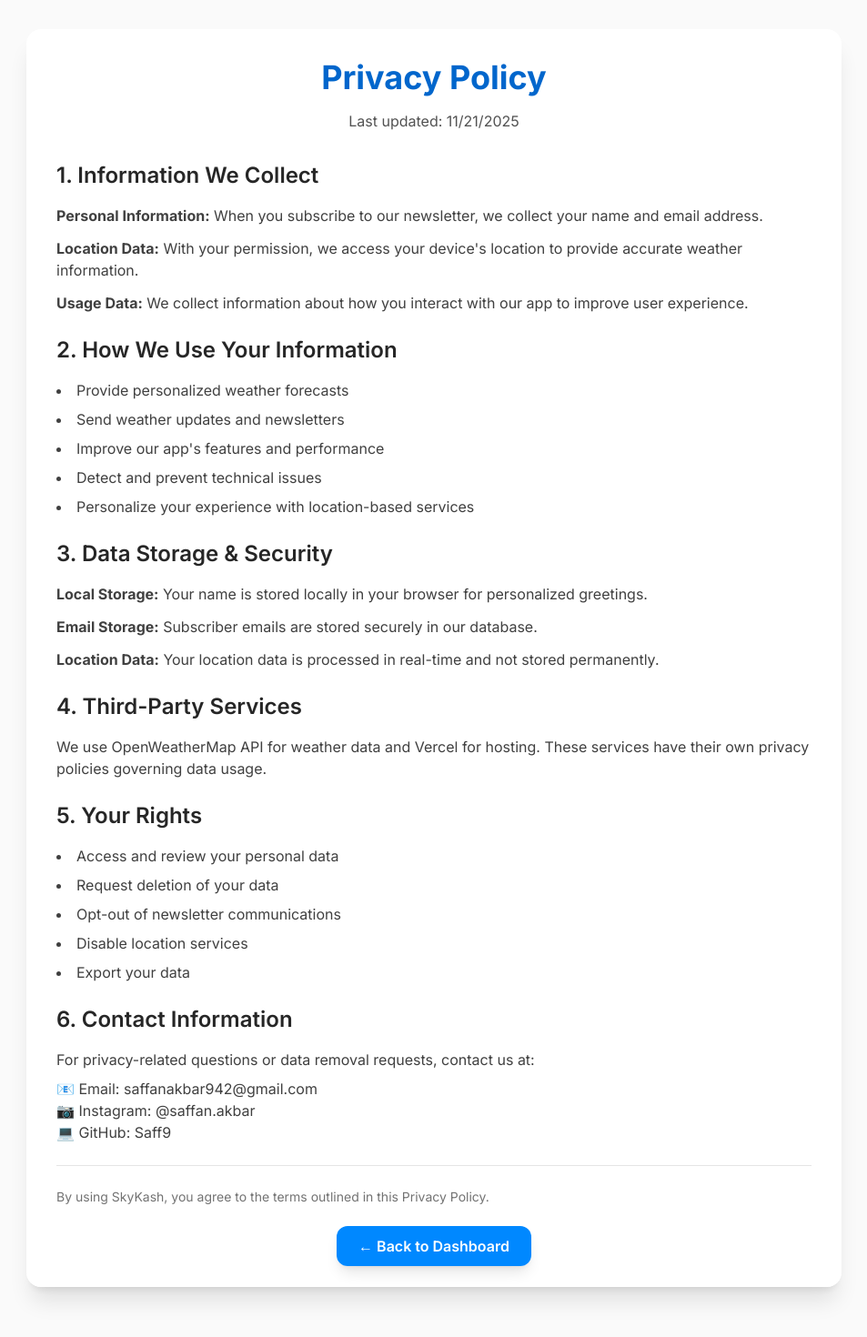
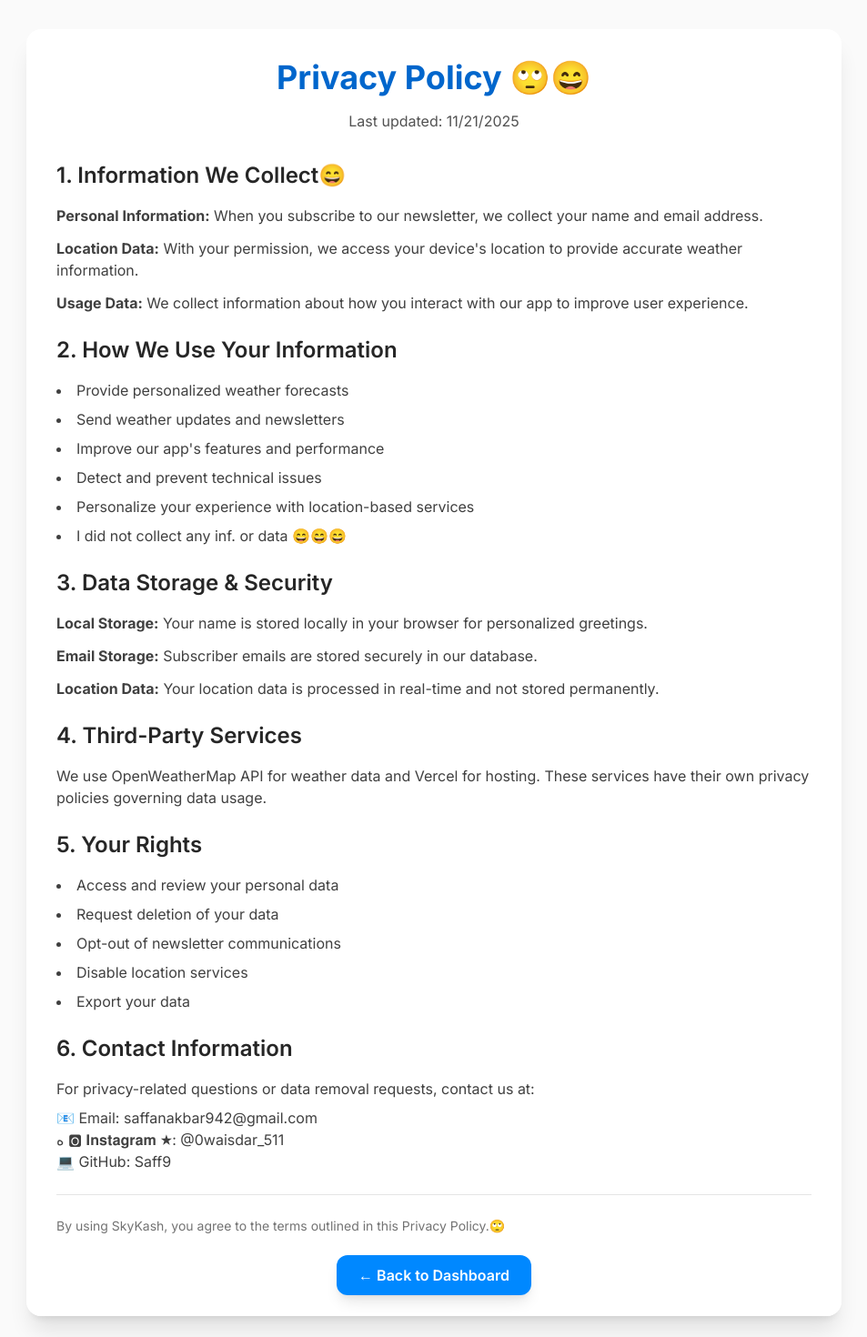
Before and after one commit to Saff9/SkyKash, a Next.js app: page /privacy in a window 1280 px wide. Shown: the top 1470 px of the page at 91% size, without its empty margins (163-1116 px from the left). Before the commit the page ends 1447 px from the top, so only its background shows below. Built offline with nearby package versions, Linux system fonts and the light colour scheme.

Commit message:
Update page.tsx

```diff
--- a/app/privacy/page.tsx
+++ b/app/privacy/page.tsx
@@ -5,7 +5,7 @@ export default function PrivacyPolicy() {
       <div className="max-w-4xl mx-auto card p-8">
         <div className="text-center mb-8">
           <h1 className="text-4xl font-bold text-kashmir-light-blue-600 dark:text-kashmir-dark-blue-400 mb-4">
-            Privacy Policy
+            Privacy Policy 🙄😄
           </h1>
           <p className="text-kashmir-light-neutral-600 dark:text-kashmir-dark-neutral-400">
             Last updated: {new Date().toLocaleDateString()}
@@ -15,7 +15,7 @@ export default function PrivacyPolicy() {
         <div className="space-y-6 text-kashmir-light-neutral-700 dark:text-kashmir-dark-neutral-300">
           <section>
             <h2 className="text-2xl font-semibold text-kashmir-light-neutral-800 dark:text-kashmir-dark-neutral-200 mb-4">
-              1. Information We Collect
+              1. Information We Collect😄
             </h2>
             <div className="space-y-3">
               <p>
@@ -40,6 +40,7 @@ export default function PrivacyPolicy() {
               <li>Improve our app's features and performance</li>
               <li>Detect and prevent technical issues</li>
               <li>Personalize your experience with location-based services</li>
+              <li>I did not collect any inf. or data 😄😄😄</li>
             </ul>
           </section>
 
@@ -91,14 +92,14 @@ export default function PrivacyPolicy() {
             </p>
             <div className="mt-2">
               <p>📧 Email: saffanakbar942@gmail.com</p>
-              <p>📷 Instagram: @saffan.akbar</p>
+              <p>ه 🅾 𝐈𝐧𝐬𝐭𝐚𝐠𝐫𝐚𝐦 ★: @0waisdar_511</p>
               <p>💻 GitHub: Saff9</p>
             </div>
           </section>
 
           <div className="border-t border-kashmir-light-neutral-200 dark:border-kashmir-dark-neutral-300 pt-6">
             <p className="text-sm text-kashmir-light-neutral-500 dark:text-kashmir-dark-neutral-500">
-              By using SkyKash, you agree to the terms outlined in this Privacy Policy.
+              By using SkyKash, you agree to the terms outlined in this Privacy Policy.🙄
             </p>
           </div>
         </div>
```
